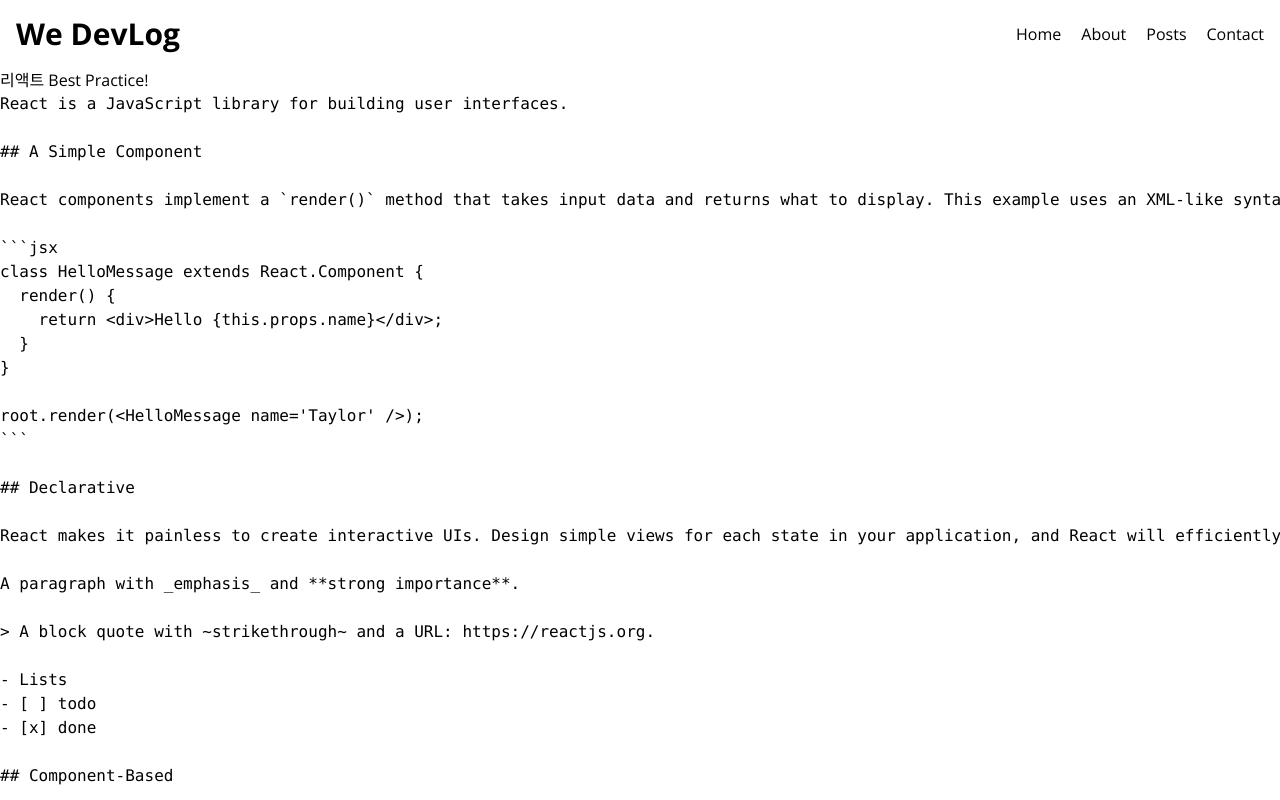
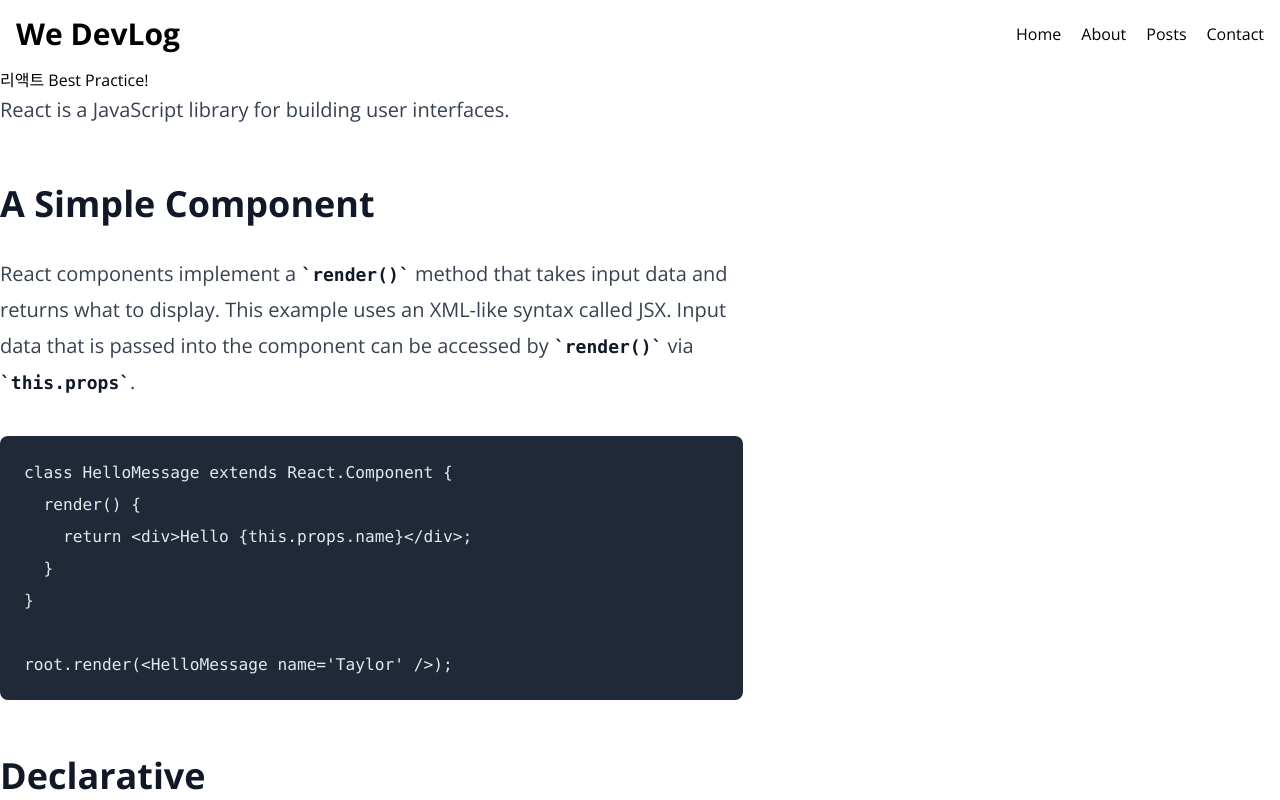
Before and after one commit to dydals3440/SideBlog, a Next.js app: page /posts/best-react-practices in a window 1280 px wide. Built offline with nearby package versions, Linux system fonts and the light colour scheme.

Commit message:
feat: Markdown viewer

```diff
--- a/package.json
+++ b/package.json
@@ -17,6 +17,7 @@
     "remark-gfm": "^4.0.0"
   },
   "devDependencies": {
+    "@tailwindcss/typography": "^0.5.10",
     "@types/node": "^20",
     "@types/react": "^18",
     "@types/react-dom": "^18",
--- a/src/app/posts/[slug]/page.tsx
+++ b/src/app/posts/[slug]/page.tsx
@@ -1,3 +1,4 @@
+import { MarkdownViewer } from '@/components';
 import { getPostData } from '@/service/posts';
 
 type Props = {
@@ -13,7 +14,7 @@ const PostPage = async ({ params: { slug } }: Props) => {
   return (
     <>
       <h1>{post.title}</h1>
-      <pre>{post.content}</pre>
+      <MarkdownViewer content={post.content} />
     </>
   );
 };
--- /dev/null
+++ b/src/components/MarkdownViewer/index.tsx
@@ -0,0 +1,11 @@
+import ReactMarkdown from 'react-markdown';
+import remarkGfm from 'remark-gfm';
+
+const MarkdownViewer = ({ content }: { content: string }) => {
+  return (
+    <ReactMarkdown className='prose lg:prose-xl' remarkPlugins={[remarkGfm]}>
+      {content}
+    </ReactMarkdown>
+  );
+};
+export default MarkdownViewer;
--- a/src/components/index.ts
+++ b/src/components/index.ts
@@ -8,3 +8,4 @@ export { default as CarouselPosts } from './CarouselPosts/index';
 export { default as MultiCarousel } from './CarouselPosts/MultiCarousel/index';
 export { default as FilterablePosts } from './FilterablePosts/index';
 export { default as Categories } from './Categories/index';
+export { default as MarkdownViewer } from './MarkdownViewer/index';
--- a/tailwind.config.ts
+++ b/tailwind.config.ts
@@ -15,6 +15,6 @@ const config: Config = {
       },
     },
   },
-  plugins: [],
+  plugins: [require('@tailwindcss/typography')],
 };
 export default config;
```
Also changed, not shown: 1 other file (tests, documents, lock files or other folders).
